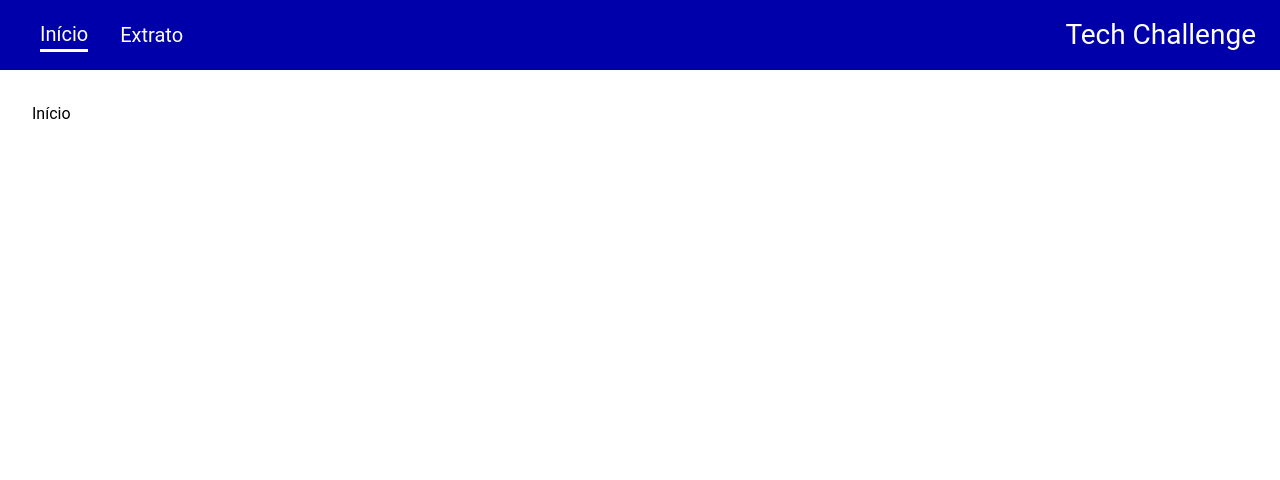
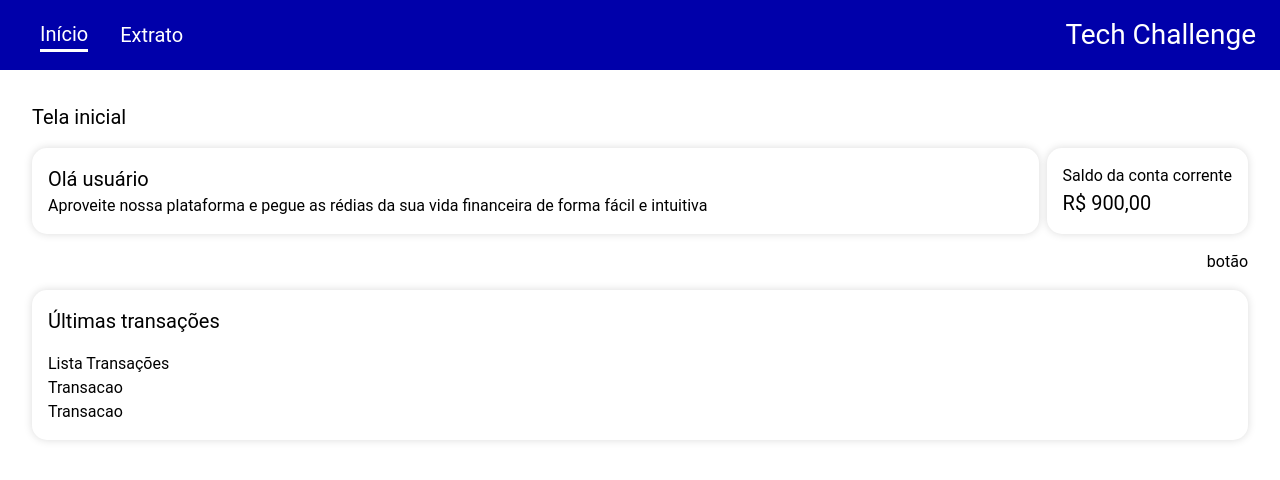
Before and after one commit to AlexsanderCDambros/tech-challenge-fase-um, a Next.js app: page /inicio in a window 1280 px wide. Shown: the top 480 px of the page. Built offline with nearby package versions, Linux system fonts and the light colour scheme.

Commit message:
chore: tela inicial em construção

```diff
--- a/src/app/globals.css
+++ b/src/app/globals.css
@@ -36,6 +36,7 @@ body {
   background: var(--fundo);
   color: var(--texto-fundo-claro);
   font-family: var(--fonte);
+  font-size: var(--texto-m);
   margin: 0;
   padding: 0;
 }
--- a/src/app/inicio/page.tsx
+++ b/src/app/inicio/page.tsx
@@ -1,9 +1,27 @@
 import Cartao from "@/components/cartao/cartao";
+import ListaTransacoes from "@/components/lista-transacoes/lista-transacoes";
 
 export default function Inicio() {
   return (
-    <>
-      <h1 className="">Início</h1>
-    </>
+    <div className="flex flex-col gap-(--m)">
+      <h1 className="text-[length:var(--texto-g)]">Tela inicial</h1>
+      <div className="flex flex-col sm:flex-row justify-between gap-(--p)">
+        <Cartao classeAdicional="w-full">
+          <p className="text-[length:var(--texto-g)]">Olá usuário</p>
+          <p>Aproveite nossa plataforma e pegue as rédias da sua vida financeira de forma fácil e intuitiva</p>
+        </Cartao>
+        <Cartao classeAdicional="flex flex-col justify-center">
+          <p className="w-max">Saldo da conta corrente</p>
+          <p className="text-[length:var(--texto-g)]">R$ 900,00</p>
+        </Cartao>
+      </div>
+      <div className="flex flex-row justify-end">
+        <p>botão</p>
+      </div>
+      <Cartao>
+        <h2 className="text-[length:var(--texto-g)] pb-(--m)">Últimas transações</h2>
+        <ListaTransacoes></ListaTransacoes>
+      </Cartao>
+    </div>
   );
 }
--- a/src/components/cartao/cartao.tsx
+++ b/src/components/cartao/cartao.tsx
@@ -1,6 +1,13 @@
-export default function Cartao({ children }: { children: React.ReactNode }) {
+import { ReactNode } from "react";
+
+interface CartaoProps {
+  classeAdicional?: string;
+  children: ReactNode;
+}
+
+export default function Cartao({ classeAdicional, children }: CartaoProps) {
   return (
-    <div className="shadow-(--sombra-card) p-(--m) rounded-(--canto-card)">
+    <div className={`shadow-(--sombra-card) p-(--m) rounded-(--canto-card) ${classeAdicional || ''}`}>
         { children ? children : '' }
     </div>
   )
--- /dev/null
+++ b/src/components/lista-transacoes/lista-transacoes.tsx
@@ -0,0 +1,11 @@
+import Transacao from "./transacao/transacao";
+
+export default function ListaTransacoes({quantidade}: {quantidade: number}) {
+  return (
+    <div>
+        Lista Transações
+        <Transacao></Transacao>
+        <Transacao></Transacao>
+    </div>
+  )
+}
--- /dev/null
+++ b/src/components/lista-transacoes/transacao/transacao.tsx
@@ -0,0 +1,7 @@
+export default function Transacao() {
+  return (
+    <div>
+        Transacao
+    </div>
+  )
+}
```
